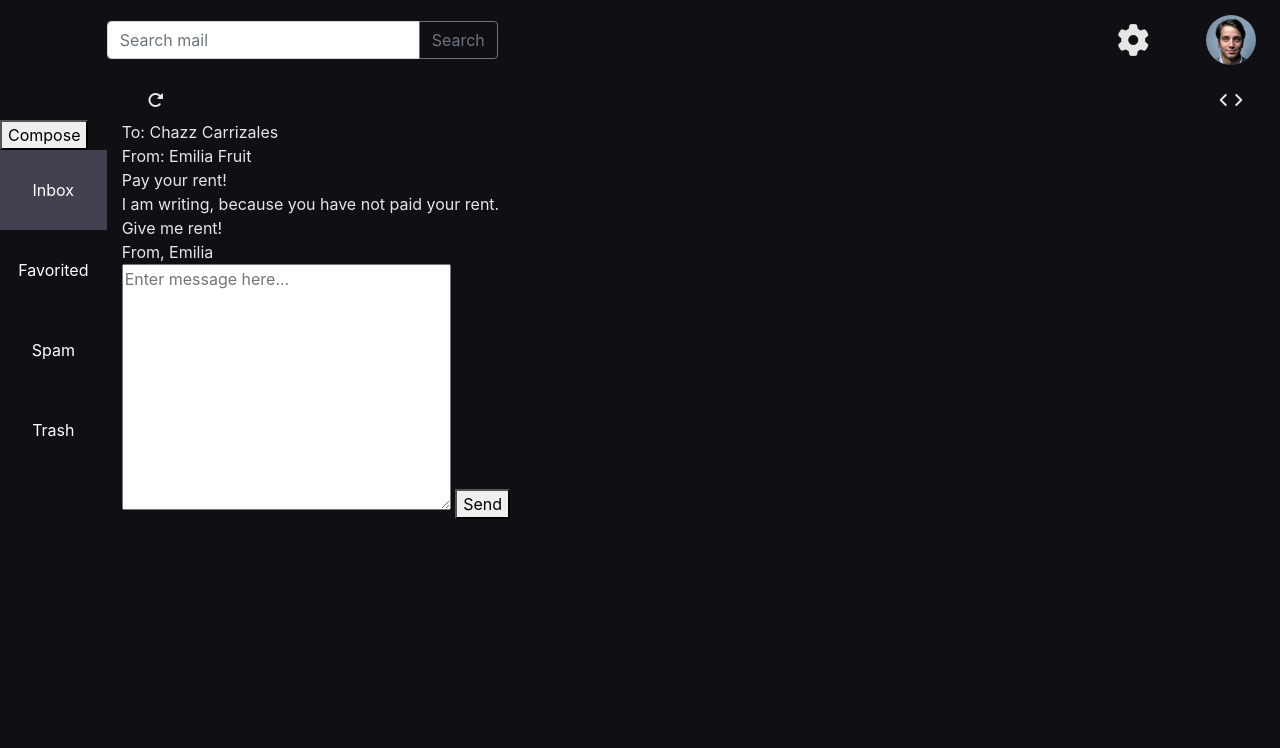
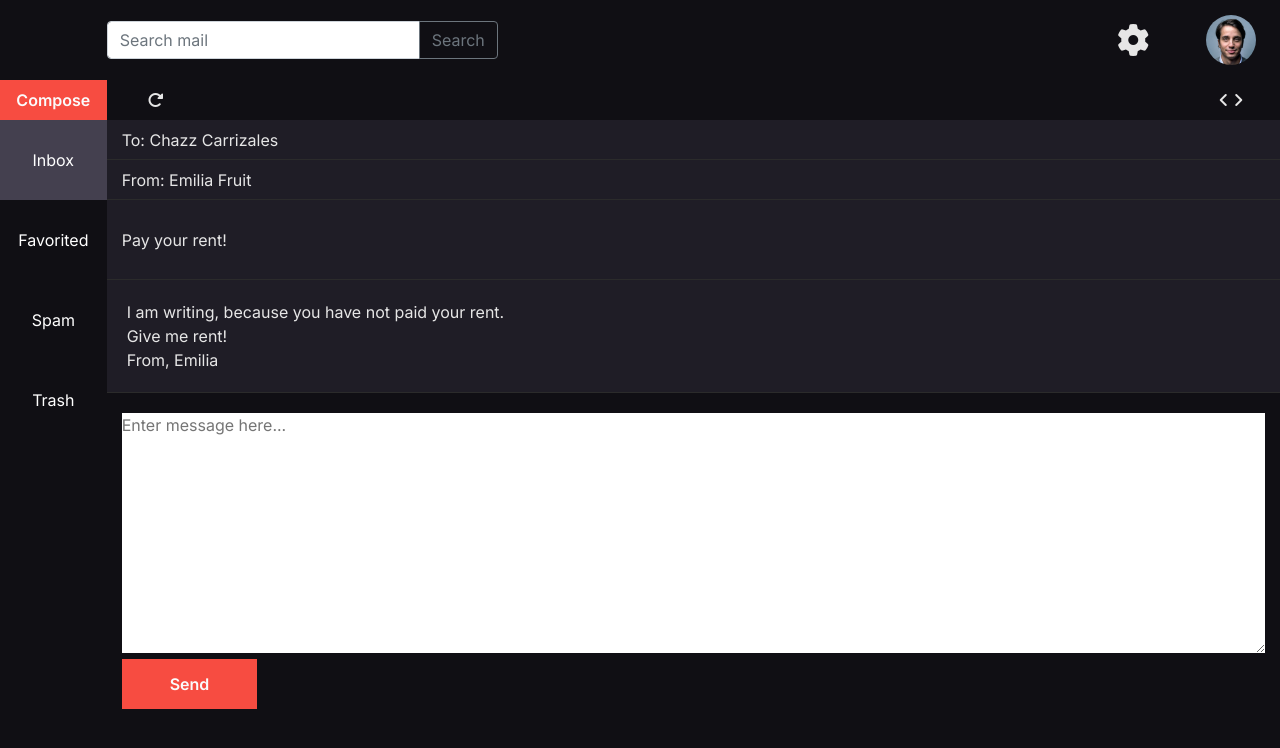
Before and after one commit to czcarrizales/bootstrap-email-carrizales, a plain HTML site: page index.html in a window 1280 px wide. Both pictures are taken after a click on the item "Inbox". Drawn offline with nearby package versions, Linux system fonts and the light colour scheme.

Commit message:
importing google fonts

```diff
--- a/styles.css
+++ b/styles.css
@@ -1,7 +1,9 @@
+@import url('https://fonts.googleapis.com/css2?family=Inter:wght@100;200;300;400;500;600;700;800;900&display=swap');
 body {
     height: 100vh;
     background-color: #100F14;
     color: #E6E6E6;
+    font-family: Inter;
 }
 
 .container {
@@ -93,7 +95,7 @@ body {
     width: 250px; /* Set the width of the sidebar */
     color: #fff; /* Set the text color to white */
     padding: 0;
-    margin-top: 120px;
+    margin-top: 80px;
   }
 
   .sidebar h2 {
@@ -165,3 +167,61 @@ body {
     color: #D2FC5C;
     cursor: default;
   }
+
+  .reply-container {
+
+  }
+
+  .reply-to {
+    display: flex;
+    align-items: center;
+    background-color: #1F1D26;
+    height: 40px;
+    border-bottom: 1px solid rgb(43, 43, 43);
+  }
+
+  .reply-from {
+    display: flex;
+    align-items: center;
+    background-color: #1F1D26;
+    height: 40px;
+    border-bottom: 1px solid rgb(43, 43, 43);
+  }
+
+  .reply-subject-title {
+    display: flex;
+    align-items: center;
+    background-color: #1F1D26;
+    height: 80px;
+    border-bottom: 1px solid rgb(43, 43, 43);
+  }
+
+  .reply-message {
+    background-color: #1F1D26;
+    padding: 20px;
+    border-bottom: 1px solid rgb(43, 43, 43);
+  }
+
+.reply-text-area {
+    width: 100%;
+    margin-top: 20px;
+    padding: 0;
+    border: none;
+  }
+
+  #compose {
+    background-color: #F74C41;
+    color: #FBFBFB;
+    width: 100%;
+    border: none;
+    height: 40px;
+    font-weight: 600;
+  }
+
+  #send {
+    background-color: #F74C41;
+    color: #FBFBFB;
+    padding: .8rem 3rem;
+    border: none;
+    font-weight: 600;
+  }
```
